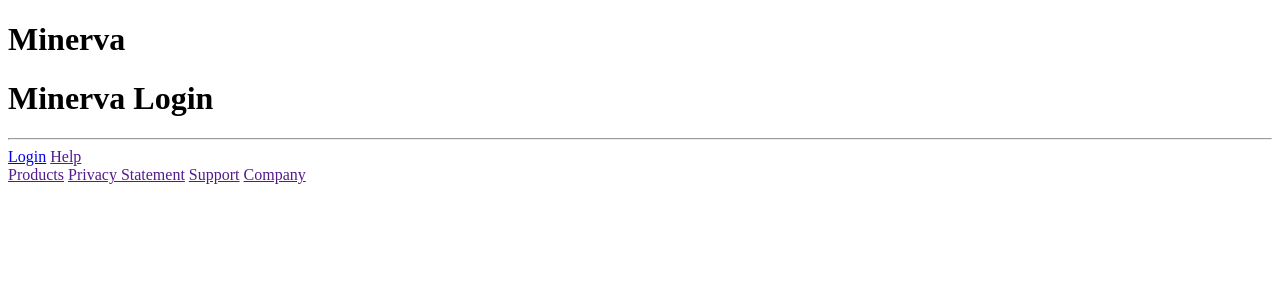
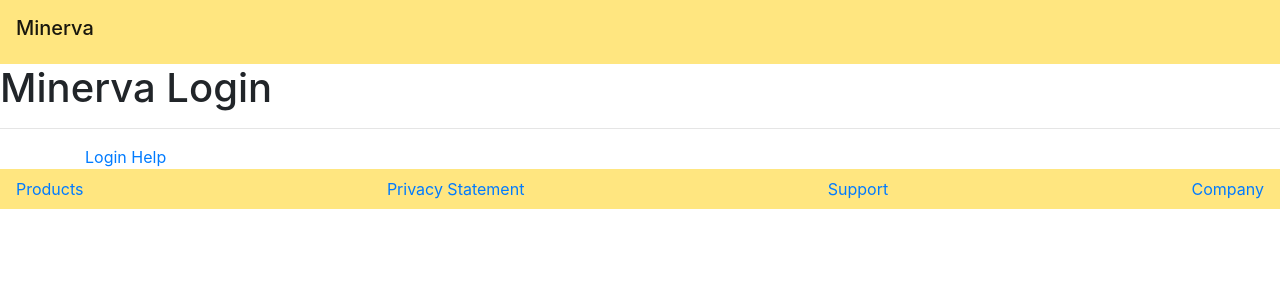
Before and after one commit to aflores94/Project3_Minerva, a Django app: page / in a window 1280 px wide. Shown: the top 300 px of the page. Run offline with Django 3.2, Linux system fonts and the light colour scheme; some libraries are stand-ins or nearby versions.

Commit message:
added color/font to base

```diff
--- a/Minerva/main_app/static/style.css
+++ b/Minerva/main_app/static/style.css
@@ -0,0 +1,3 @@
+#Minerva-Logo{
+    font-family: 'Josefin Sans', sans-serif;
+}
--- a/Minerva/main_app/templates/base.html
+++ b/Minerva/main_app/templates/base.html
@@ -1,24 +1,32 @@
+{% load static %}
+
 <!DOCTYPE html>
 <html lang="en">
 <head>
     <meta charset="UTF-8">
     <meta name="viewport" content="width=device-width, initial-scale=1.0">
     <meta http-equiv="X-UA-Compatible" content="ie=edge">
+    <link rel="stylesheet" href="https://stackpath.bootstrapcdn.com/bootstrap/4.3.1/css/bootstrap.min.css" integrity="sha384-ggOyR0iXCbMQv3Xipma34MD+dH/1fQ784/j6cY/iJTQUOhcWr7x9JvoRxT2MZw1T" crossorigin="anonymous">
+    <link href="https://fonts.googleapis.com/css?family=Josefin+Sans|Open+Sans&display=swap" rel="stylesheet">
     <title>Minerva</title>
 </head>
 <body>
     <header>
-        <h1 class=navbar>Minerva</h1>
-    </header>
+        <nav class="navbar navbar-light" style="background-color: #ffe680">
+            <h1 id="Minerva-Logo" class="navbar-brand" href="home/" >Minerva</h1>
+        </nav>
+        </header>
     <main>
         {% block content%}
         {% endblock %}
     </main>
     <footer>
-            <a href="">Products</a>
-            <a href="">Privacy Statement</a>
-            <a href="">Support</a>
-            <a href="">Company</a>
+            <nav class="navbar navbar-light" style="background-color: #ffe680">
+                <a href="">Products</a>
+                <a href="">Privacy Statement</a>
+                <a href="">Support</a>
+                <a href="">Company</a>
+            </nav>
         </footer>
 </body>
 </html>
--- a/Minerva/main_app/templates/home.html
+++ b/Minerva/main_app/templates/home.html
@@ -2,7 +2,7 @@
 {% block content%}
 <h1>Minerva Login</h1>
 <hr>
-<div>
+<div class= "container">
     <a href="/login">Login</a>
     <a href="">Help</a>
 </div>
```
Also changed, not shown: Minerva/main_app/templates/login.html (+4 -4 lines).
